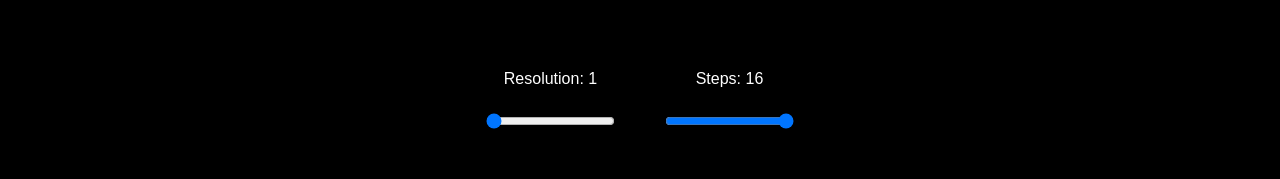
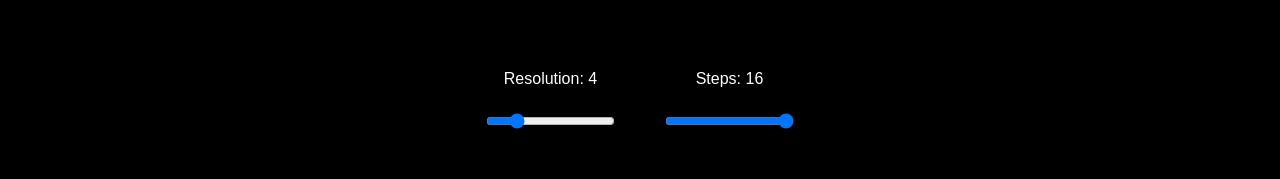
Before and after one commit to MalgAmoe/Badaboom, a React (Create React App) app in the folder client/: page / in a window 1280 px wide. Shown: the part 396-575 px from the top of the page. Built offline with nearby package versions, Linux system fonts and the light colour scheme.

Commit message:
fix: fixed resolution slider to have the right default value

```diff
--- a/client/src/App.js
+++ b/client/src/App.js
@@ -76,7 +76,8 @@ class App extends Component {
           sequencer={this.state.steps}
           addStep={this.addStep}
           startStop={this.startStop}
-          changeStepNumber={this.changeStepNumber}/>
+          changeStepNumber={this.changeStepNumber}
+          changeResolution={this.changeResolution}/>
       </div>
     );
   }
--- a/client/src/components/Slider.js
+++ b/client/src/components/Slider.js
@@ -19,7 +19,7 @@ class Slider extends Component{
 
   changeValue = (e) => {
     this.setState({value: e.target.value})
-    this.props.changeStepNumber(e.target.value)
+    this.props.change(e.target.value)
   }
 
   render() {
--- a/client/src/containers/SequencerControl.js
+++ b/client/src/containers/SequencerControl.js
@@ -26,12 +26,16 @@ class SequencerControl extends Component{
     return (
       <div style={styles.seqContainer}>
         <div style={styles.style}>
-          <Slider name='Resolution' max={16} default={1}/>
+          <Slider
+            name='Resolution'
+            max={16}
+            default={4}
+            change={this.props.changeResolution}/>
           <Slider
             name='Steps'
             max={16}
             default={16}
-            changeStepNumber={this.props.changeStepNumber}/>
+            change={this.props.changeStepNumber}/>
         </div>
         <div style={styles.style}>
           <Start
```
